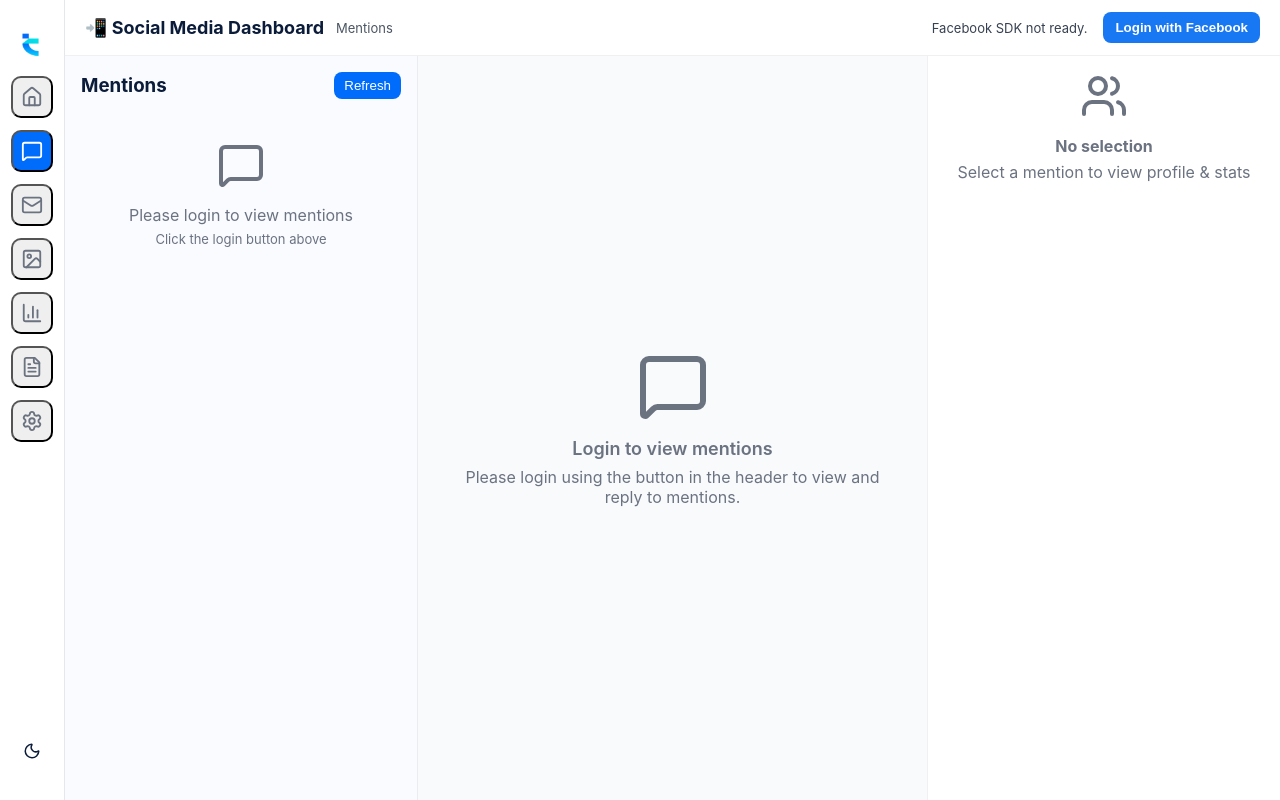
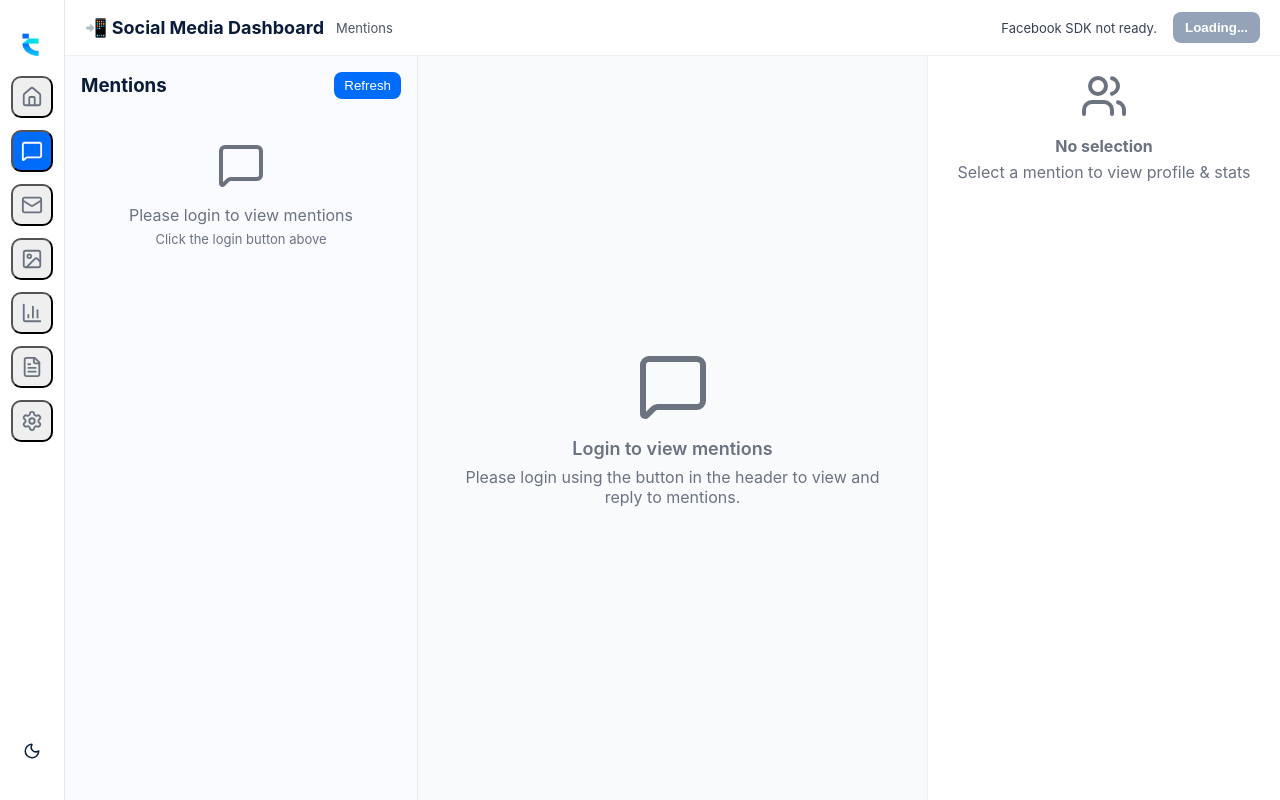
Before and after one commit to SrieeVathsan/Trodesk, a React (Create React App) app: page / in a window 1280 px wide. Built offline with nearby package versions, Linux system fonts and the light colour scheme.

Commit message:
Initial Commit

```diff
--- a/src/App.js
+++ b/src/App.js
@@ -405,7 +405,7 @@ const App = () => {
   // ---------------- Facebook login ----------------
   const handleFBLogin = () => {
     if (!fbReady || !window.FB) {
-      alert("Facebook SDK not ready.");
+      alert("⚠️ Facebook SDK not ready yet, please wait a second.");
       return;
     }
 
@@ -556,17 +556,18 @@ const App = () => {
               ) : (
                 <button
                   onClick={handleFBLogin}
+                  disabled={!fbReady}
                   style={{
                     padding: "8px 12px",
                     borderRadius: 8,
                     border: "none",
-                    background: "#1877F2",
+                    background: fbReady ? "#1877F2" : "#94a3b8",
                     color: "#fff",
                     fontWeight: 600,
-                    cursor: "pointer",
+                    cursor: fbReady ? "pointer" : "not-allowed",
                   }}
                 >
-                  Login with Facebook
+                  {fbReady ? "Login with Facebook" : "Loading..."}
                 </button>
               )}
             </div>
```
